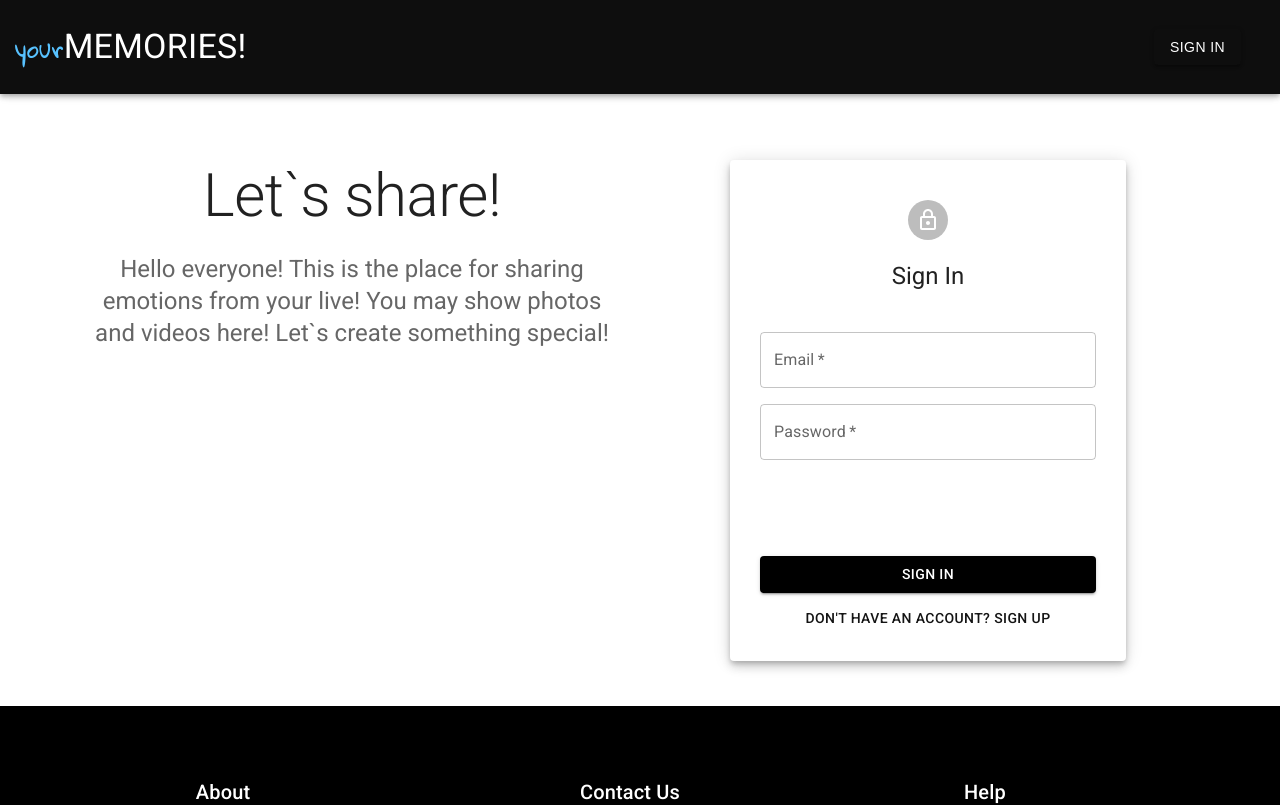
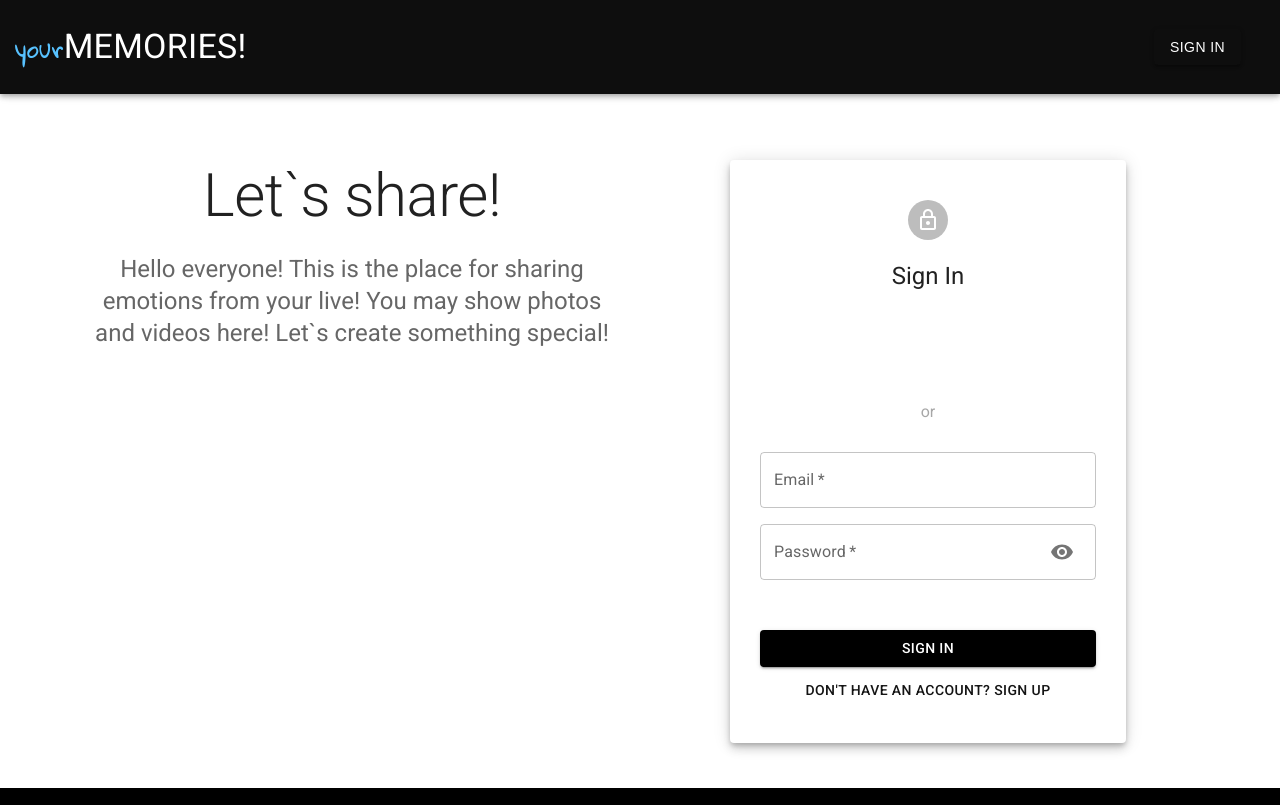
Before and after one commit to MarioLuigie/MERN_App, a React (Vite) app in the folder client/: page /auth in a window 1280 px wide. Shown: the top 805 px of the page. Built offline with nearby package versions, Linux system fonts and the light colour scheme; no server answers.

Commit message:
Style Login form in Auth.jsx

```diff
--- a/client/src/components/auth/Auth.jsx
+++ b/client/src/components/auth/Auth.jsx
@@ -13,6 +13,7 @@ import {
 } from "@mui/material";
 import LockOutlinedIcon from "@mui/icons-material/LockOutlined";
 import { GoogleLogin } from "@react-oauth/google";
+import { jwtDecode } from "jwt-decode";
 
 import Slider from "../content/Slider";
 import Input from "./Input";
@@ -24,7 +25,7 @@ const styles = css`
     display: flex;
     flex-direction: column;
     align-items: center;
-    padding: 40px 30px 10px;
+    padding: 40px 30px 20px;
     width: 100%;
   }
 
@@ -38,8 +39,19 @@ const styles = css`
   }
 
   .googleLogin {
-    padding: 40px 0 16px;
     width: 100%;
+
+    &__line {
+      display: flex;
+      justify-content: center;
+      align-items: center;
+      color: #a7a7a7;
+      padding: 30px 0 15px;
+    }
+  }
+
+  .submitBtnWrapper {
+    padding-top: 50px;
   }
 
   .submitBtn {
@@ -51,14 +63,21 @@ const styles = css`
     }
   }
 
+  .requestBtnWrapper {
+    padding-top: 5px;
+  }
+
   .requestBtn {
     background-color: transparent;
     color: #141414;
-    margin-top: 7px;
 
     &:hover {
       background-color: transparent;
     }
+  }
+
+  .custom-google-login-button .MuiButton-height {
+    height: 50px;
   }
 `
 
@@ -84,11 +103,18 @@ export default function Auth() {
     setIsPasswordHidden(prevState => !prevState);
   }
 
-  const googleAuthSuccess = credentialResponse => {
-    console.log(credentialResponse);
+  const googleSuccess = async (credencialResponse) => {
+    //funkcja zwraca poświadczenie w odpowiedzi-obiekt token zakodowany
+    const token = credencialResponse;
+    const tokenDecoded = jwtDecode(token.credential);
+
+    console.log(token);
+    console.log(tokenDecoded);
+    console.log(tokenDecoded.email);
   }
 
-  const googleAuthError = () => {
+  const googleError = (err) => {
+    console.log('Login Failed', err);
     console.log('Login Failed');
   }
 
@@ -116,6 +142,23 @@ export default function Auth() {
                 </Typography>
                 <form className="form" onSubmit={handleSubmit}>
                   <Grid container spacing={2}>
+                    <Grid item className="googleLogin">
+                      <GoogleLogin
+                        onSuccess={googleSuccess}
+                        onError={googleError}
+                        click_listener={handleClickGoogleBtn}
+                        width="335"
+                        size="large"
+                        logo_alignment="center"
+                        text="signin_with"
+                        theme="outline"
+                        locale="yi_US"
+                        ux_mode="popup"
+                        cookiePolicy="single_host_origin"
+                        className="custom-google-login-button"
+                      />
+                      <div className="googleLogin__line">or</div>
+                    </Grid>
                     {isSignUp && (
                       <>
                         <Input
@@ -156,29 +199,15 @@ export default function Auth() {
                     {isSignUp &&
                       <Input
                         name="confirmPassword"
-                        label="Repeat Password"
-                        type={isPasswordHidden ? "password" : "text"}
+                        label="Confirm Password"
+                        type="password"
                         isAutoFocus={false}
                         isHalf={false}
                         handleChange={handleChange}
-                        handleShowPassword={handleShowPassword}
                       />
                     }
                   </Grid>
-                  <div className="googleLogin">
-                    <GoogleLogin
-                      className="a"
-                      onSuccess={googleAuthSuccess}
-                      onError={googleAuthError}
-                      click_listener={handleClickGoogleBtn}
-                      width="335"
-                      logo_alignment="center"
-                      text="signin_with"
-                      theme="outline"
-                      locale="yi_US"
-                      ux_mode="popup"
-                    />
-                  </div>
+                  <div className="submitBtnWrapper">
                   <Button
                       className="submitBtn"
                       type="submit"
@@ -187,6 +216,8 @@ export default function Auth() {
                     >
                       {isSignUp ? "Sign Up" : "Sign In"}
                     </Button>
+                  </div>
+                  <div className="requestBtnWrapper">
                     <Button
                       className="requestBtn"
                       type="button"
@@ -196,6 +227,7 @@ export default function Auth() {
                     >
                       {isSignUp ? "ALREADY HAVE AN ACCOUNT? SIGN IN" : "DON'T HAVE AN ACCOUNT? SIGN UP"}
                     </Button>
+                  </div>
                 </form>
               </Paper>
             </Container>
--- a/client/src/components/auth/Input.jsx
+++ b/client/src/components/auth/Input.jsx
@@ -29,6 +29,15 @@ export default function Input({
         required
         variant="outlined"
         onChange={handleChange}
+        InputProps={name === 'password' ? {
+          endAdornment: (
+            <InputAdornment position="end">
+              <IconButton onClick={handleShowPassword}>
+                {type === 'password' ? <VisibilityIcon /> : <VisibilityOffIcon />}
+              </IconButton>
+            </InputAdornment>
+          ),
+        } : null}
       />
     </Grid>
   )
```
Lines whose indentation alone changed are shown as unchanged.
